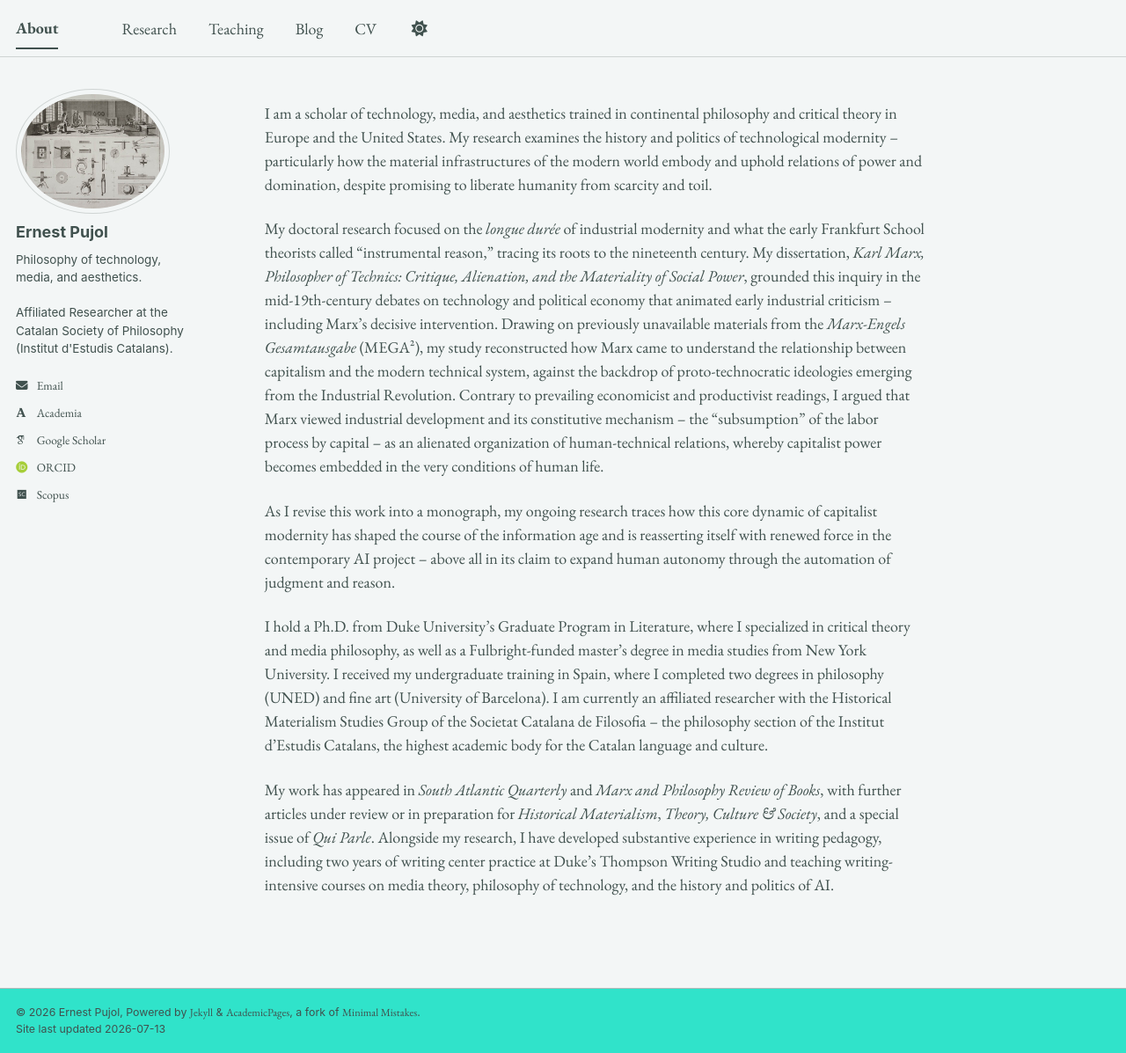
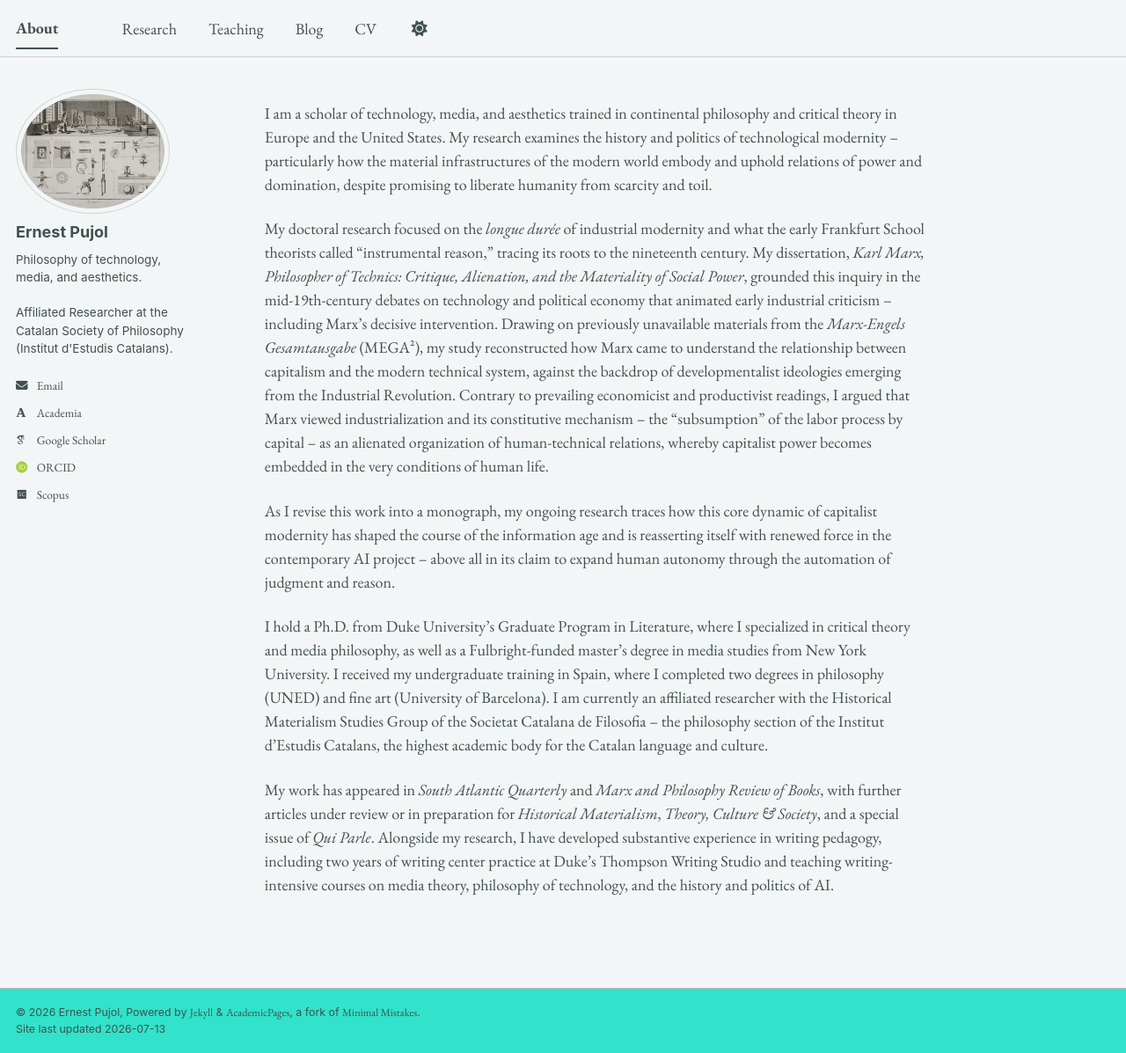
Before and after one commit to epujol90/epujol90.github.io, a Jekyll site: the page built from _pages/about.md, in a window 1280 px wide and 1197 px high. Shown: the whole window at 88% size. Built offline with Jekyll 4.4.1, drawn with Linux system fonts in a browser that asks for light colours; some web fonts are replaced; a script bundle is joined from its source files by our own code; library files that are not in the unit come from our copies.

Commit message:
Update about.md

```diff
--- a/_pages/about.md
+++ b/_pages/about.md
@@ -8,7 +8,7 @@ redirect_from:
 ---
 I am a scholar of technology, media, and aesthetics trained in continental philosophy and critical theory in Europe and the United States. My research examines the history and politics of technological modernity -- particularly how the material infrastructures of the modern world embody and uphold relations of power and domination, despite promising to liberate humanity from scarcity and toil.
 
-My doctoral research focused on the _longue durée_ of industrial modernity and what the early Frankfurt School theorists called “instrumental reason,” tracing its roots to the nineteenth century. My dissertation, _Karl Marx, Philosopher of Technics: Critique, Alienation, and the Materiality of Social Power_, grounded this inquiry in the mid-19th-century debates on technology and political economy that animated early industrial criticism -- including Marx's decisive intervention. Drawing on previously unavailable materials from the _Marx-Engels Gesamtausgabe_ (MEGA²), my study reconstructed how Marx came to understand the relationship between capitalism and the modern technical system, against the backdrop of proto-technocratic ideologies emerging from the Industrial Revolution. Contrary to prevailing economicist and productivist readings, I argued that Marx viewed industrial development and its constitutive mechanism -- the “subsumption” of the labor process by capital -- as an alienated organization of human-technical relations, whereby capitalist power becomes embedded in the very conditions of human life.
+My doctoral research focused on the _longue durée_ of industrial modernity and what the early Frankfurt School theorists called “instrumental reason,” tracing its roots to the nineteenth century. My dissertation, _Karl Marx, Philosopher of Technics: Critique, Alienation, and the Materiality of Social Power_, grounded this inquiry in the mid-19th-century debates on technology and political economy that animated early industrial criticism -- including Marx's decisive intervention. Drawing on previously unavailable materials from the _Marx-Engels Gesamtausgabe_ (MEGA²), my study reconstructed how Marx came to understand the relationship between capitalism and the modern technical system, against the backdrop of developmentalist ideologies emerging from the Industrial Revolution. Contrary to prevailing economicist and productivist readings, I argued that Marx viewed industrialization and its constitutive mechanism -- the “subsumption” of the labor process by capital -- as an alienated organization of human-technical relations, whereby capitalist power becomes embedded in the very conditions of human life.
 
 As I revise this work into a monograph, my ongoing research traces how this core dynamic of capitalist modernity has shaped the course of the information age and is reasserting itself with renewed force in the contemporary AI project -- above all in its claim to expand human autonomy through the automation of judgment and reason.
 
```
